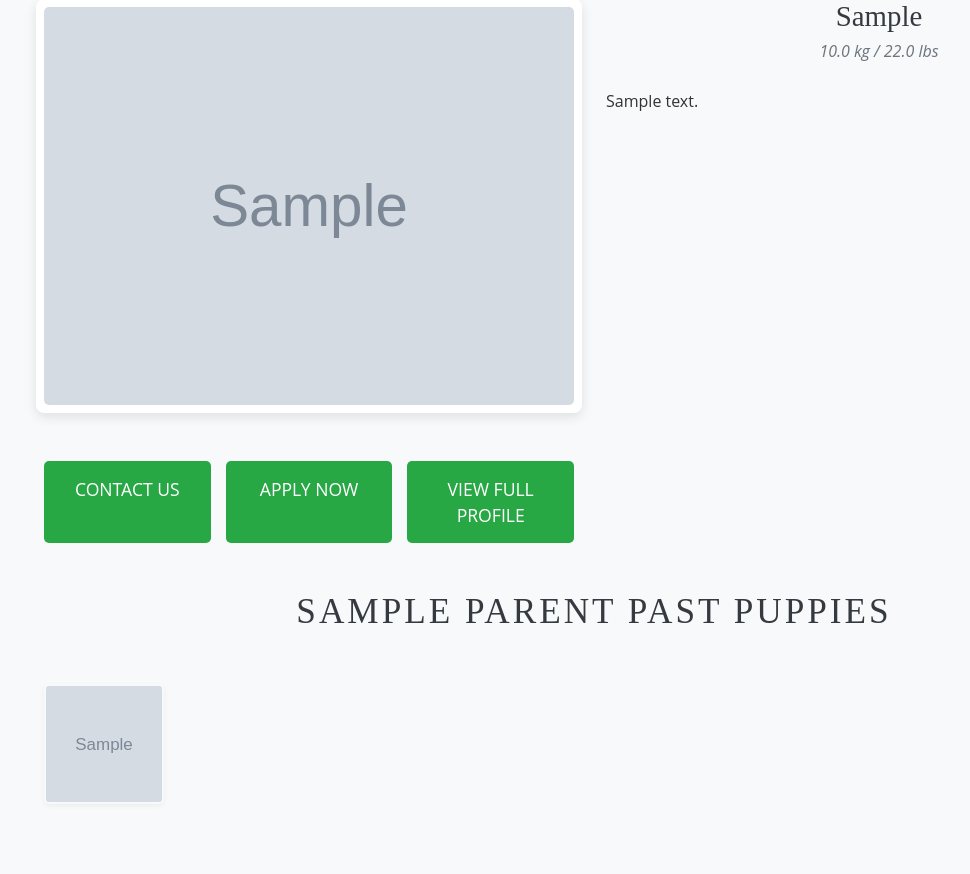
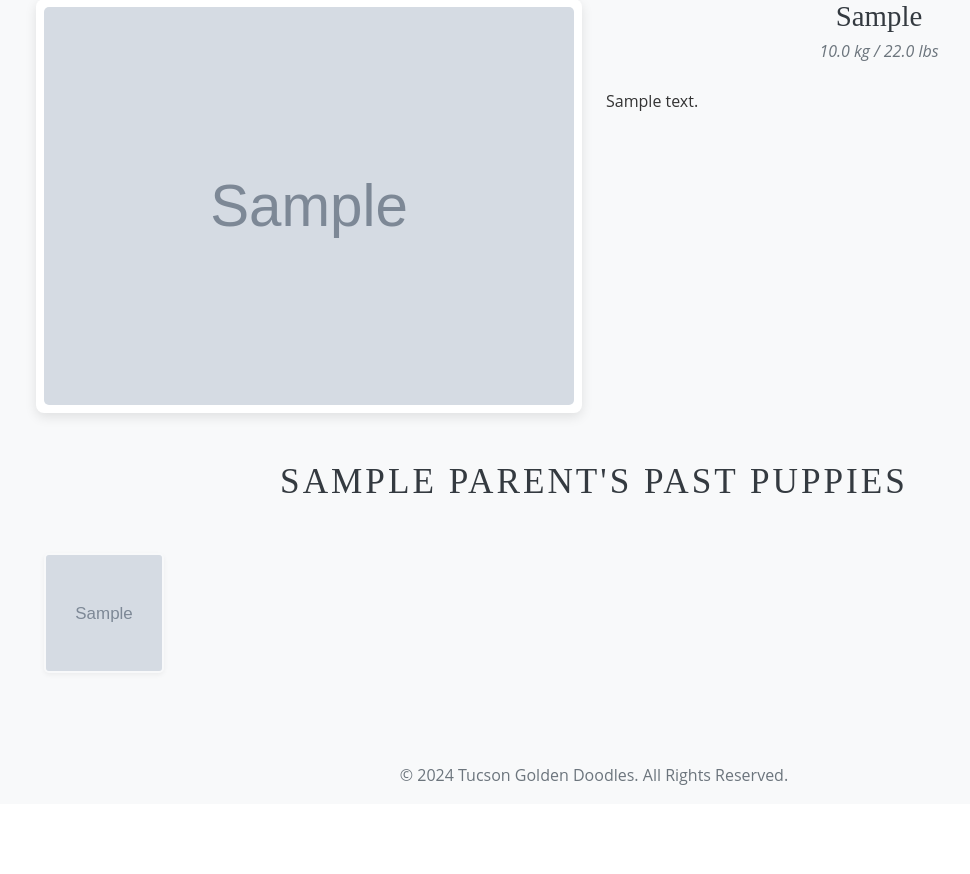
Before and after one commit to R-Todd/Tucson-Golden-Doodles, a Flask app: page /parents in a window 1280 px wide. Shown: the part 177-1051 px from the top of the page, without its empty margins (46-1016 px from the left). After the commit the page ends 962 px from the top, so only its background shows below. Run offline with Flask 3, Linux system fonts and the light colour scheme; tables that the repository leaves empty hold one stand-in row (values such as "Sample post"); grey boxes marked "Sample" are stand-in pictures; some libraries are stand-ins or nearby versions.

Commit message:
Improve parent info display and section header
Removed unused rectangular buttons from the parent profile page. Updated weight display to handle missing data gracefully by showing 'Weight: N/A' when weight is not available. Changed the 'Past Puppies' section header to use possessive form for clarity.

```diff
--- a/app/templates/parents.html
+++ b/app/templates/parents.html
@@ -47,20 +47,19 @@
                         </div>
                     </div>
                     {% endif %}
-
-                    {# Three Rectangular Buttons #}
-                    <div class="parent-buttons mt-5 px-2">
-                        <a href="#" class="btn btn-parent-action">Contact Us</a>
-                        <a href="#" class="btn btn-parent-action">Apply Now</a>
-                        <a href="#" class="btn btn-parent-action">View Full Profile</a>
-                    </div>
                 </div>
 
                 {# Right Column: Breed & Weight, Description #}
                 <div class="col-md-6 parent-info-column">
                     <div class="text-center mt-md-0 mt-4"> {# Align with top of main image on desktop, add top margin on mobile #}
                         <h3 class="breed-header">{{ parent.breed }}</h3>
-                        <p class="weight-header">{{ parent.weight_kg }} kg / {{ (parent.weight_kg * 2.20462)|round(1) }} lbs</p> {# Converted to lbs #}
+                        <p class="weight-header">
+                            {% if parent.weight_kg is not none %}
+                                {{ parent.weight_kg }} kg / {{ (parent.weight_kg * 2.20462)|round(1) }} lbs
+                            {% else %}
+                                Weight: N/A
+                            {% endif %}
+                        </p>
                     </div>
                     <div class="description-paragraphs mt-4">
                         {# Split description by newlines to create paragraphs #}
@@ -76,7 +75,7 @@
             {# "Past Puppies" Section Header #}
             {% if parent.grouped_litters %}
             <div class="past-puppies-header mt-5 text-center">
-                <h2>{{ parent.name | upper }} PAST PUPPIES</h2> {# All-caps or small-caps #}
+                <h2>{{ parent.name | upper }}'S PAST PUPPIES</h2> {# All-caps or small-caps #}
             </div>
 
             {# Past Puppies Thumbnails Row - Horizontal Scroll #}
```
